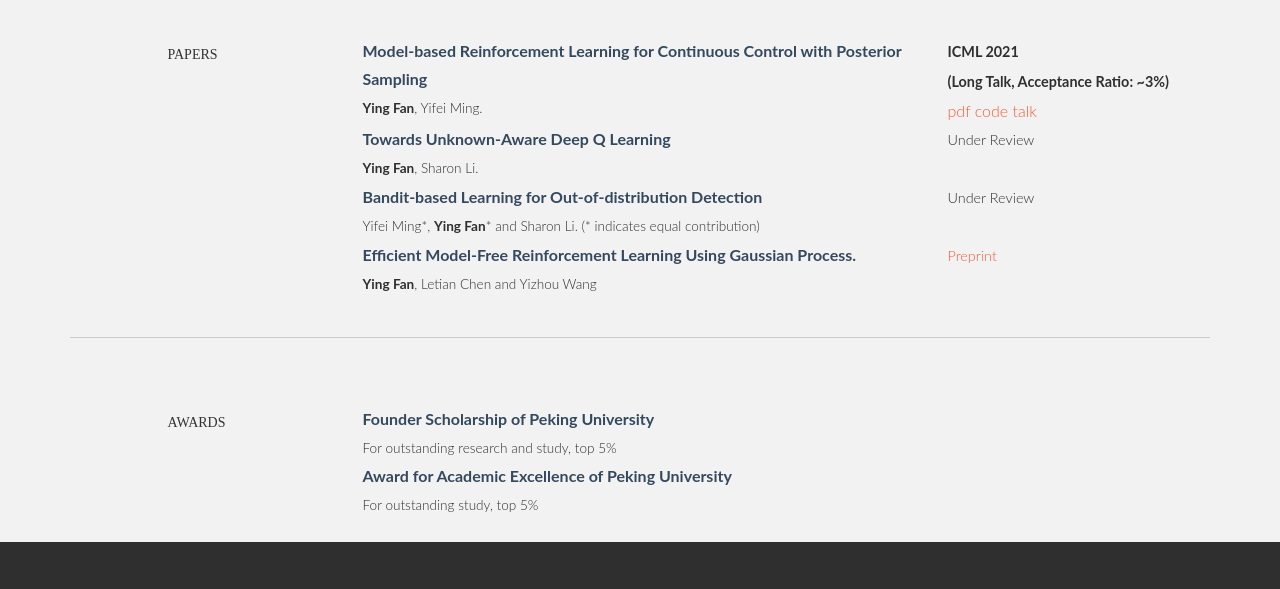
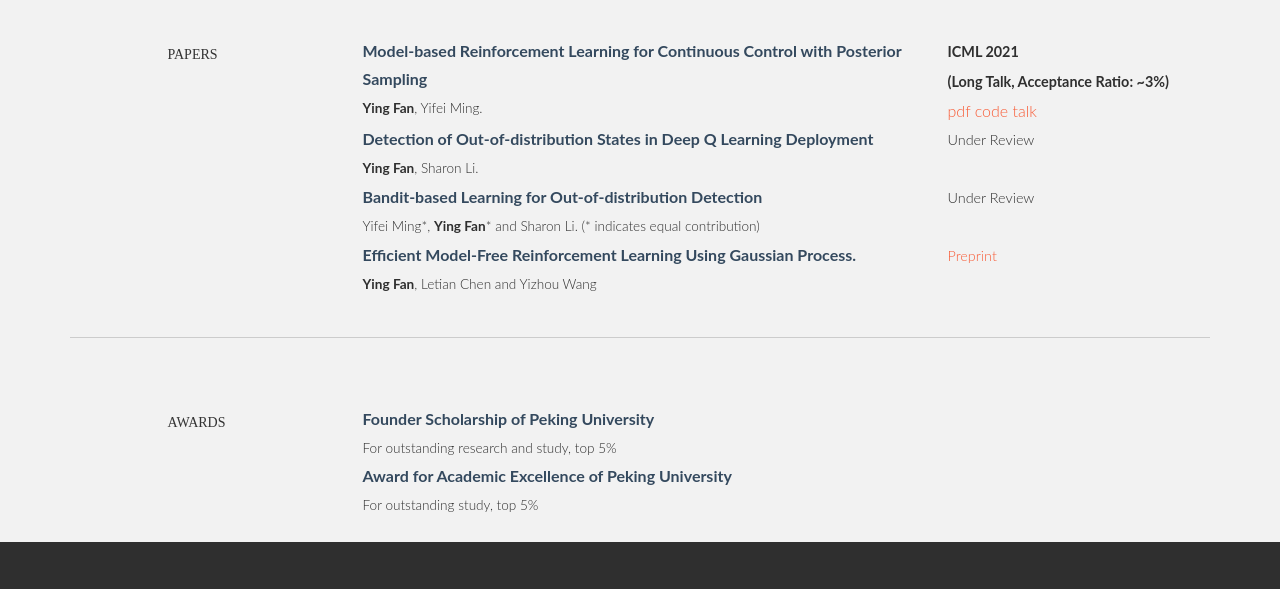
Before and after one commit to yingfan-bot/yingfan-bot.github.io, a plain HTML site: page index.html in a window 1280 px wide. Shown: the part 1080-1669 px from the top of the page. Drawn offline with Linux system fonts and the light colour scheme.

Commit message:
Update index.html

```diff
--- a/index.html
+++ b/index.html
@@ -149,7 +149,7 @@
 			<br />
 
             <div class="col-lg-6 col-lg-offset-3">
-                <p><t>Towards Unknown-Aware Deep Q Learning</t><br>
+                <p><t>Detection of Out-of-distribution States in Deep Q Learning Deployment</t><br>
 					<small><b>Ying Fan</b>, Sharon Li. </small>
                 </p>
             </div>
```
